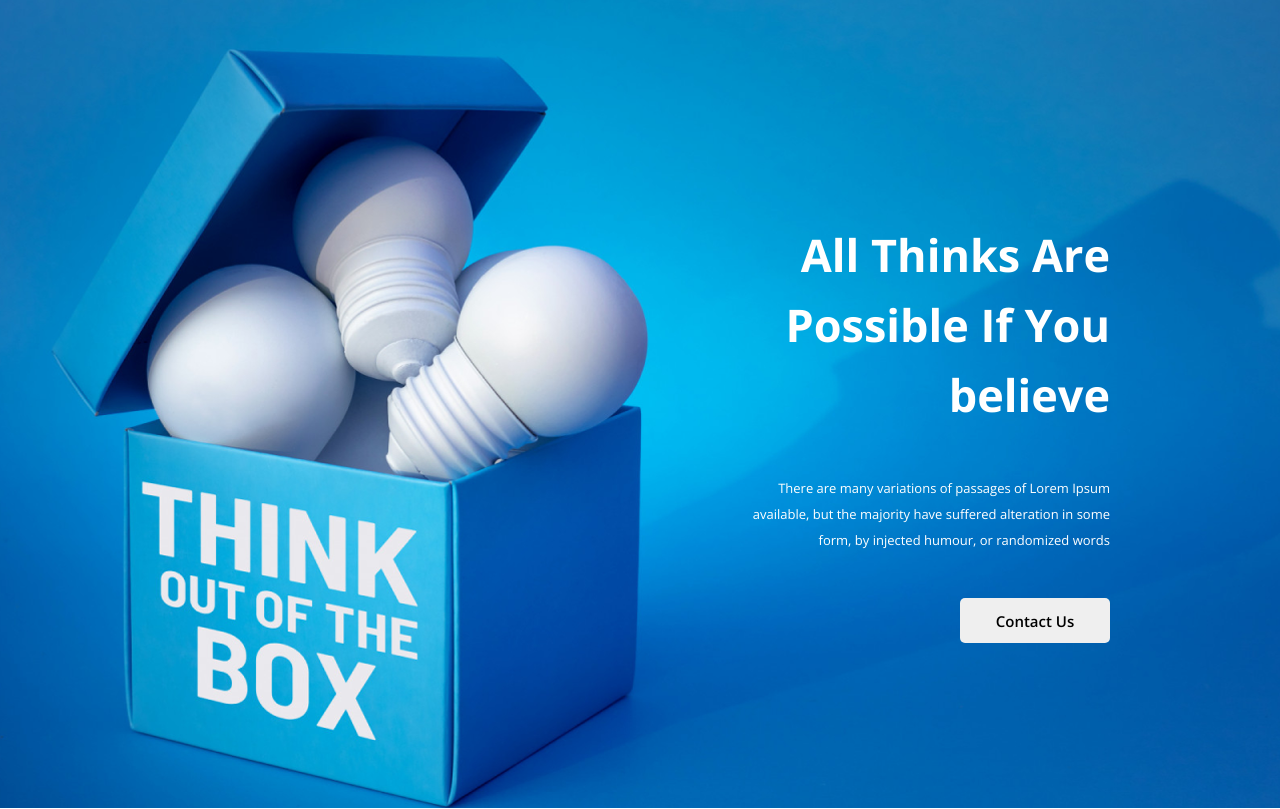
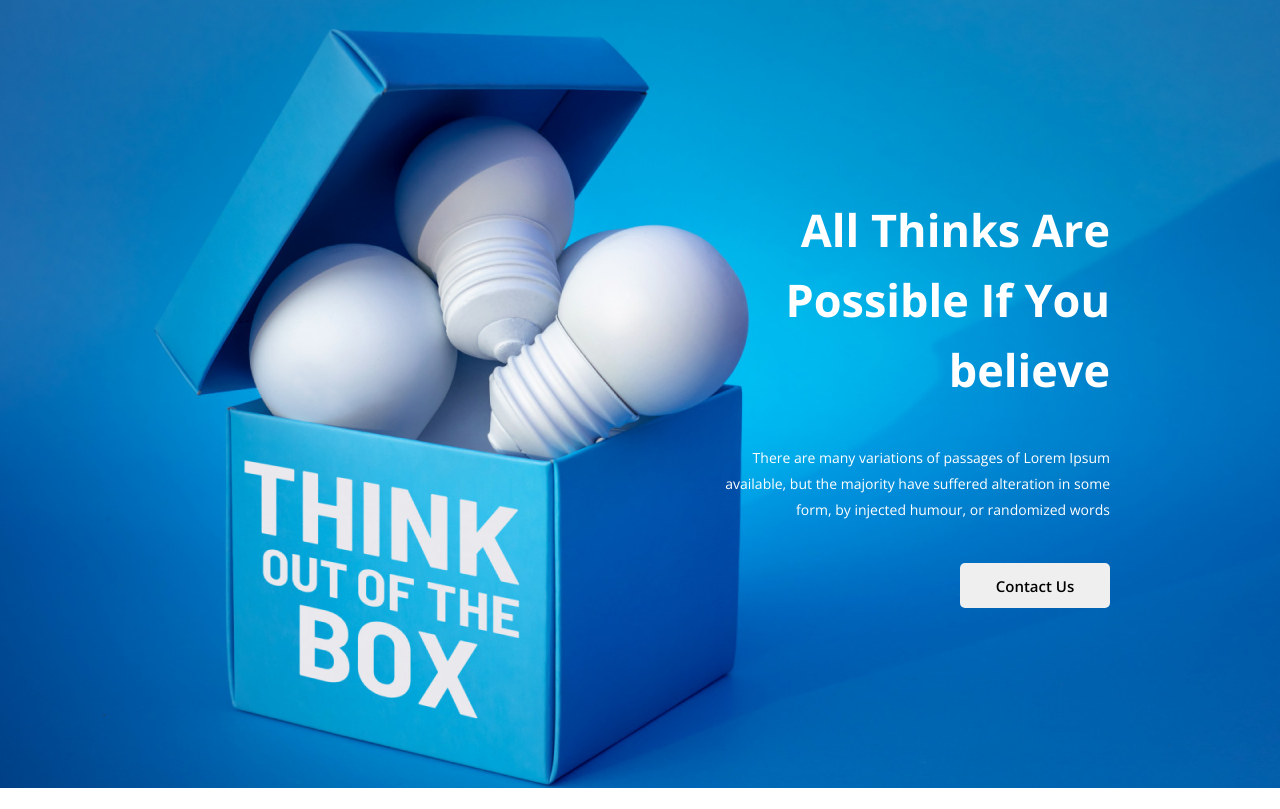
Before and after one commit to mahmud-bhuiyan/module-6-assignment, a plain HTML site: page index.html in a window 1280 px wide. Shown: the top 809 px of the page. Drawn offline with nearby package versions, Linux system fonts and the light colour scheme.

Commit message:
banner design updated

```diff
--- a/assets/css/custom.css
+++ b/assets/css/custom.css
@@ -19,15 +19,17 @@ section {
 /* header banner styles */
 .banner {
   display: flex;
-  background-image: url("../images/banner/banner6.png");
+  background-image: url("../images/banner/banner3.png");
   background-repeat: no-repeat;
+  background-position: -50px -20px;
+  width: 100%;
   height: 808px;
-  width: 100%;
 }
+
 .banner-container {
   margin-left: auto;
   margin-right: 0;
-  padding: 220px 170px 0 0;
+  padding: 195px 170px 0 0;
 }
 
 .banner-info {
@@ -39,7 +41,7 @@ section {
   font-weight: 700;
   font-size: 45px;
   line-height: 70px;
-  margin-bottom: 25px;
+  margin-bottom: 20px;
   color: #ffffff;
 }
 
@@ -47,11 +49,11 @@ section {
   margin-left: auto;
   margin-right: 0;
   padding: 20px 0;
-  width: 380px;
+  width: 400px;
   font-weight: 400;
-  font-size: 13px;
+  font-size: 14px;
   line-height: 26px;
-  margin-bottom: 25px;
+  margin-bottom: 20px;
   color: #ffffff;
 }
 
```
Also changed, not shown: assets/images/banner/banner4.png (deleted), assets/images/banner/banner5.png (deleted), assets/images/banner/banner6.png (deleted).
